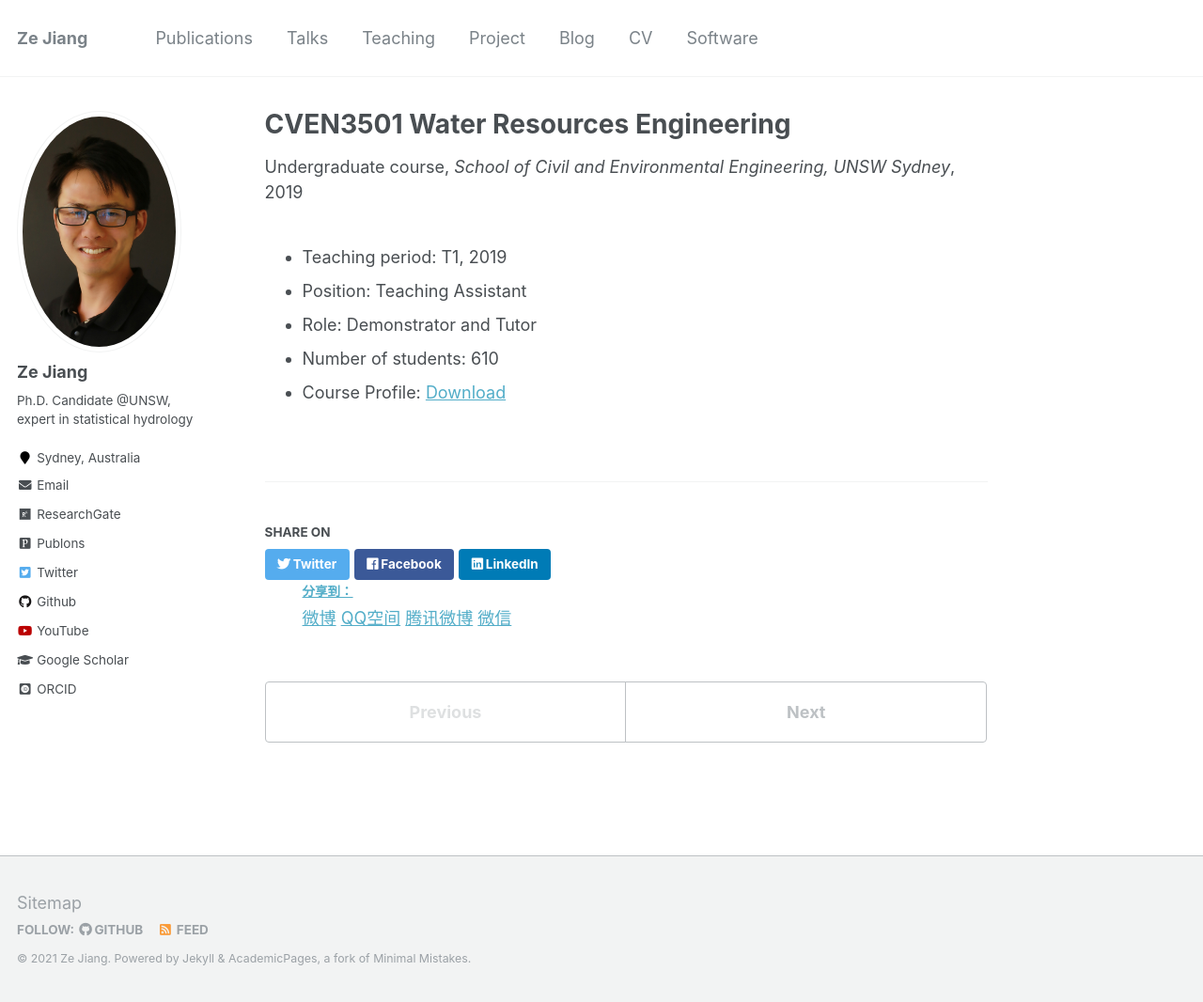
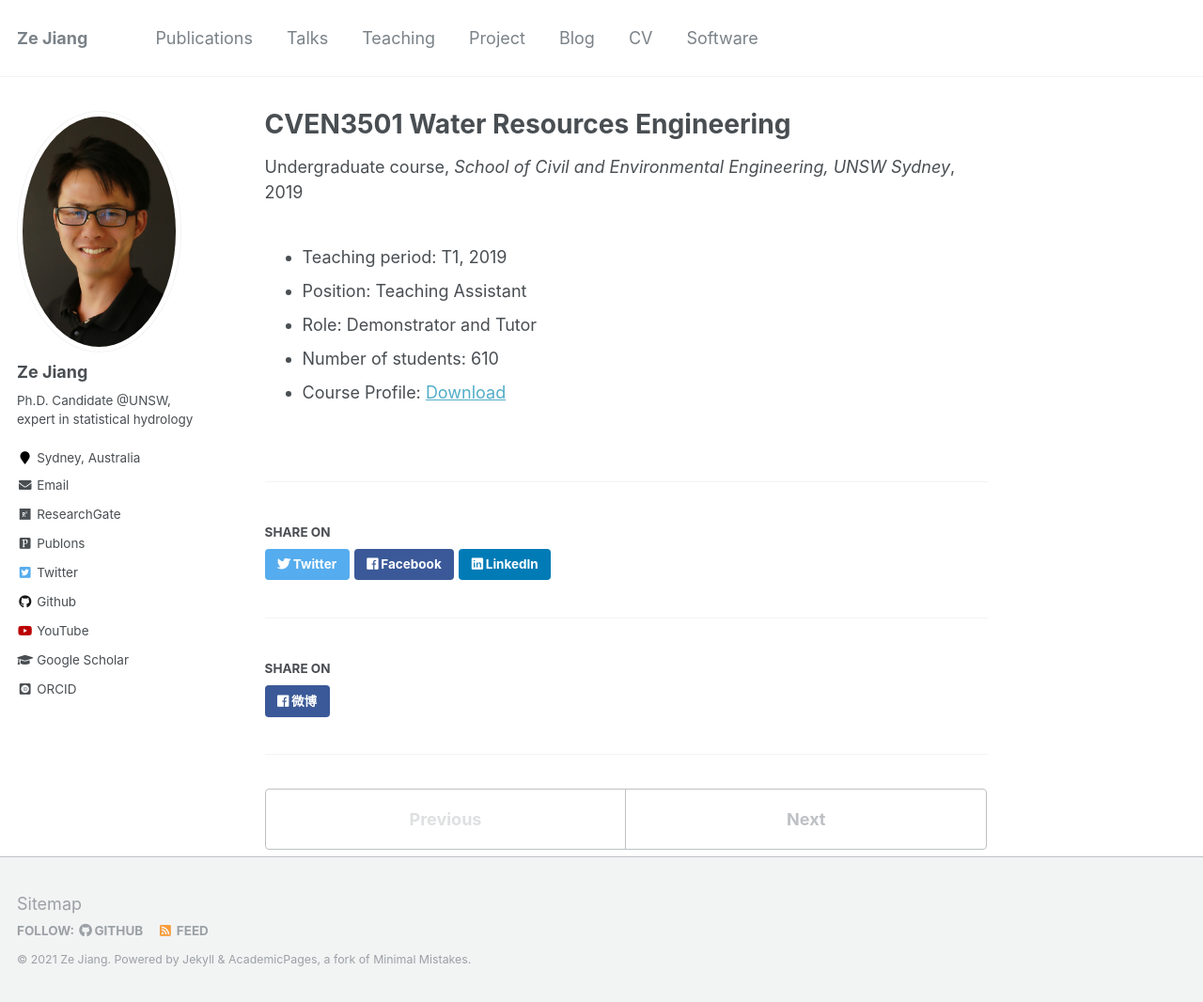
Before and after one commit to zejiang-unsw/zejiang-unsw.github.io, a Jekyll site: the page built from _teaching/2019-T1-WRE_UNSW.md, in a window 1280 px wide and 1066 px high. Shown: the whole window at 94% size. Built offline with Jekyll 4.4.1, drawn with Linux system fonts in a browser that asks for light colours; some web fonts are replaced.

Commit message:
Update social-share.html

```diff
--- a/_includes/social-share.html
+++ b/_includes/social-share.html
@@ -13,24 +13,14 @@
 
 </section>
 
-<!--share-->
-<div class="panel-footer operate">
-    <div class="pull-left">
-        <div class="ds-share flat" data-thread-key="{{page.id}}" data-title="{{page.title}}" data-images=""
-             data-content="{{page.title}}" data-url="{{page.url | prepend: site.url | prepend: site.baseurl}}">
-            <div class="ds-share-inline">
-              <ul  class="ds-share-icons-16">
 
-                <h4 data-toggle="ds-share-icons-more"><a class="ds-more" href="javascript:void(0);">分享到：</a></h4>
-                <a class="ds-weibo" href="javascript:void(0);" data-service="weibo"><span>微博</span></a>
-                <a class="ds-qzone" href="javascript:void(0);" data-service="qzone">QQ空间</a>
-                <a class="ds-qqt" href="javascript:void(0);" data-service="qqt">腾讯微博</a>
-                <a class="ds-wechat" href="javascript:void(0);" data-service="wechat">微信</a>
-              </ul>
-              <div class="ds-share-icons-more">
-              </div>
-            </div>
-         </div>
-    </div>
-    <div class="clearfix"></div>
-</div>
+
+<section class="page__share">
+  {% if site.data.ui-text[site.locale].share_on_label %}
+    <h4 class="page__share-title">{{ site.data.ui-text[site.locale].share_on_label | default: "分享到" }}</h4>
+  {% endif %}
+
+  <a href="https://www.weibo.com/share/share.php?u={{ base_path }}{{ page.url }}" class="btn btn--facebook" title="{{ site.data.ui-text[site.locale].share_on_label | default: 'Share on' }} Facebook"><i class="fab fa-facebook" aria-hidden="true"></i><span> 微博</span></a>
+
+
+</section>
```
